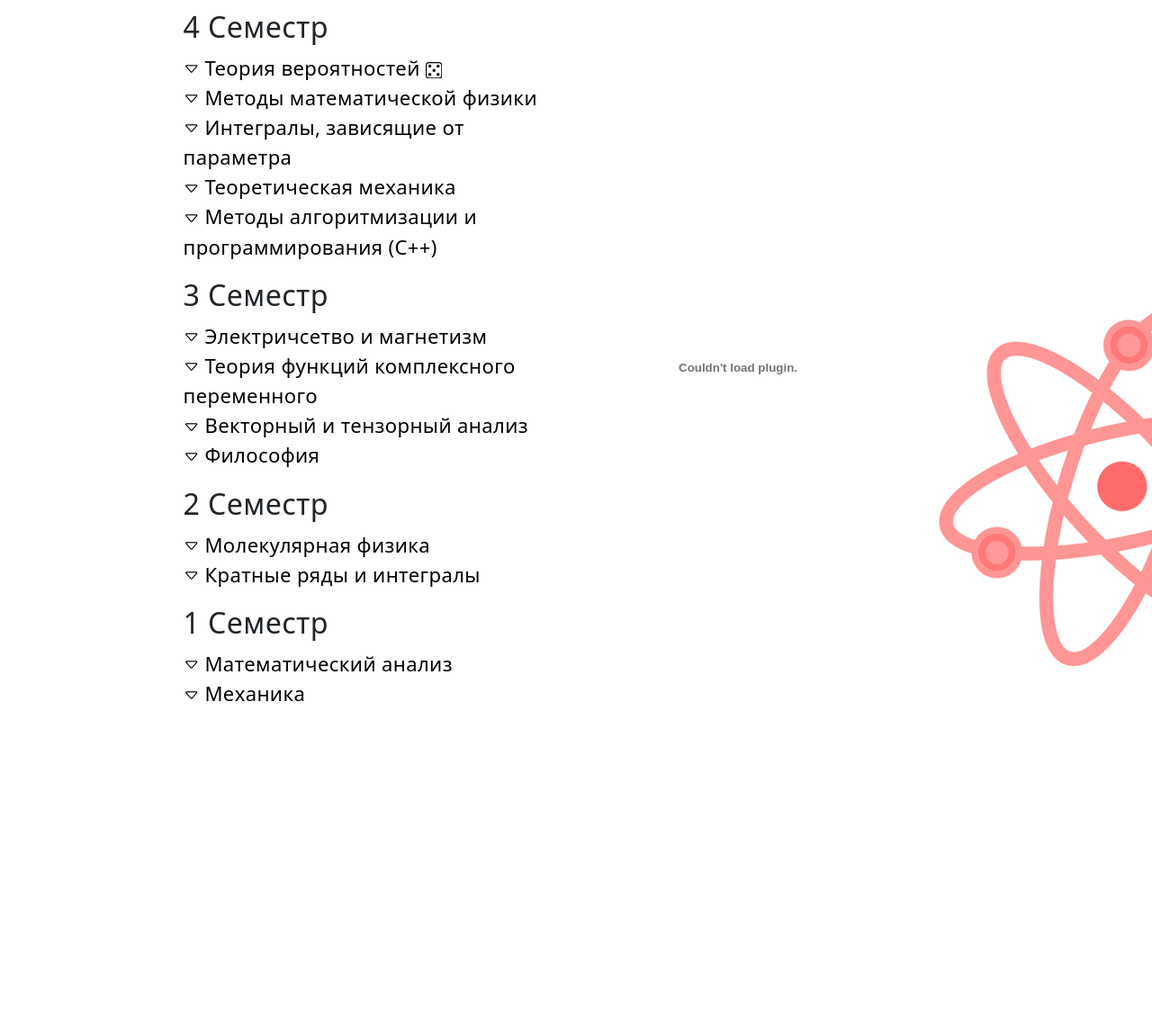
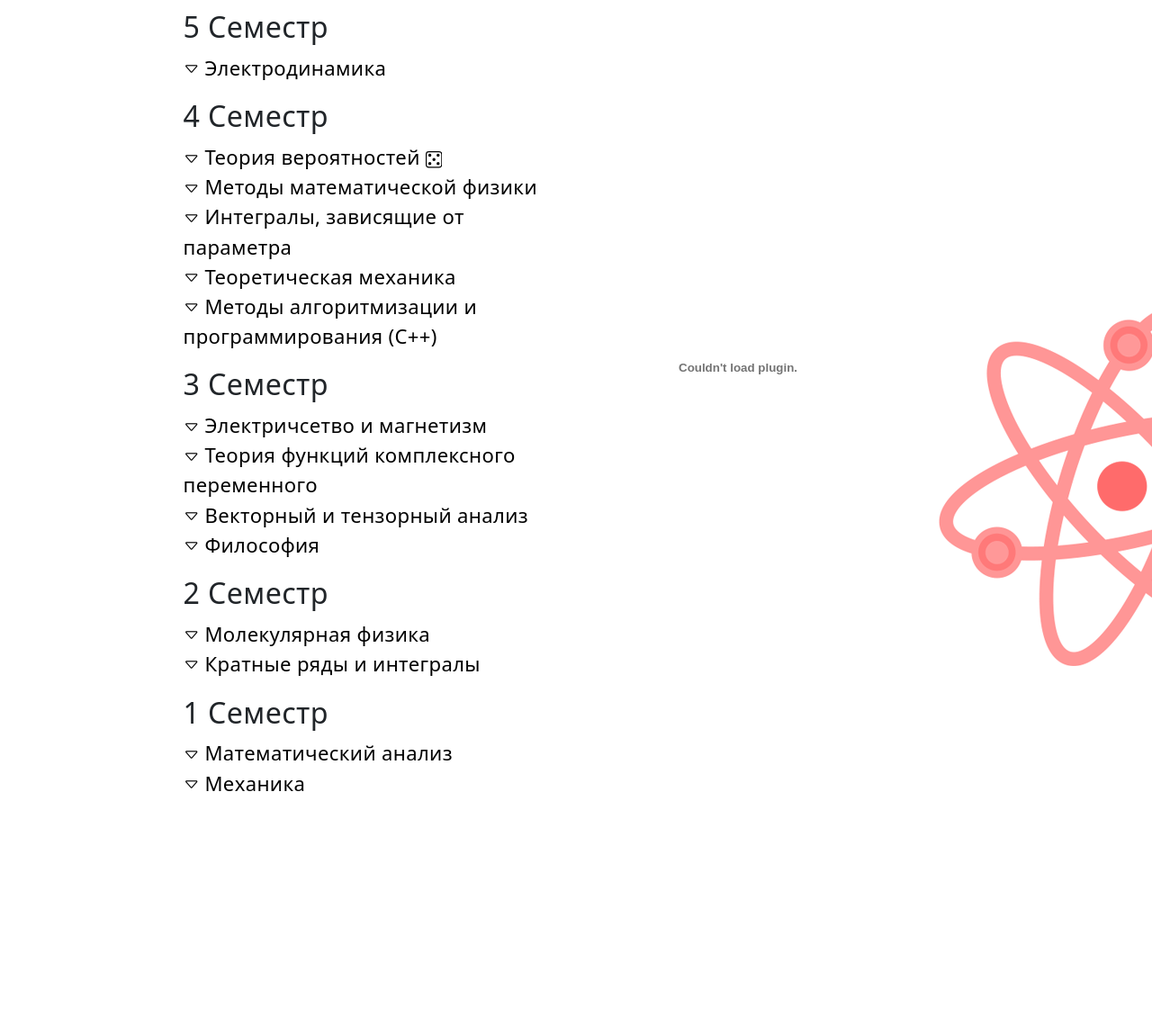
Before and after one commit to YurikBel/BelGor, a Django app: template mainpage/templates/lections.html in a window 1280 px wide. Shown: the part 63-1213 px from the top of the page at 90% size. Run offline with Django 3.2, Linux system fonts and the light colour scheme; the template is opened without the code that fills it, so the values that code supplies are empty; some libraries are stand-ins or nearby versions.

Commit message:
Электродинамика + История РФ + Правки в mainpage

```diff
--- a/mainpage/templates/lections.html
+++ b/mainpage/templates/lections.html
@@ -4,6 +4,22 @@
 {% block style %}<link rel="stylesheet" type="text/css" href="{% static 'style/labs.css' %}">{% endblock %}
 {% block content %}
 <div class="labs">
+     <div>
+        <h3> 5 Семестр </h3>
+        <ul>
+             <li>
+                <a href="#" class="drop-locator">
+                    <i class="bi bi-caret-down"></i>
+                    <i class="bi bi-caret-up"></i>
+                    <span class="drop-h">Электродинамика</span>
+                </a>
+                <ul class="drop rounded-list">
+                    <li><a class="link" data-href-file="/static/lections/electrodynamic_lections_1.pdf" href="#">Лекции - часть 1 (2022 г.) - Кудрин А.В.</a></li>
+
+                </ul>
+            </li>
+        </ul>
+    </div>
     <div>
         <h3> 4 Семестр</h3>
         <ul>
--- a/mainpage/templates/test.html
+++ b/mainpage/templates/test.html
@@ -5,7 +5,7 @@
 {% block content %}
 <div>
     <div class="preview">
-        <embed id="preview" src="{% static 'laboratories/lc_filters4.pdf' %}" width="100%" height="1000px"/>
+        <embed id="preview" src="{% static 'files/rf_history.pdf' %}" width="100%" height="1000px"/>
     </div>
 </div>
 {% endblock %}
```
Also changed, not shown: mainpage/templates/mainpage.html (+4 -4 lines), static/image/letter_icon.png (added), 1 other file.
